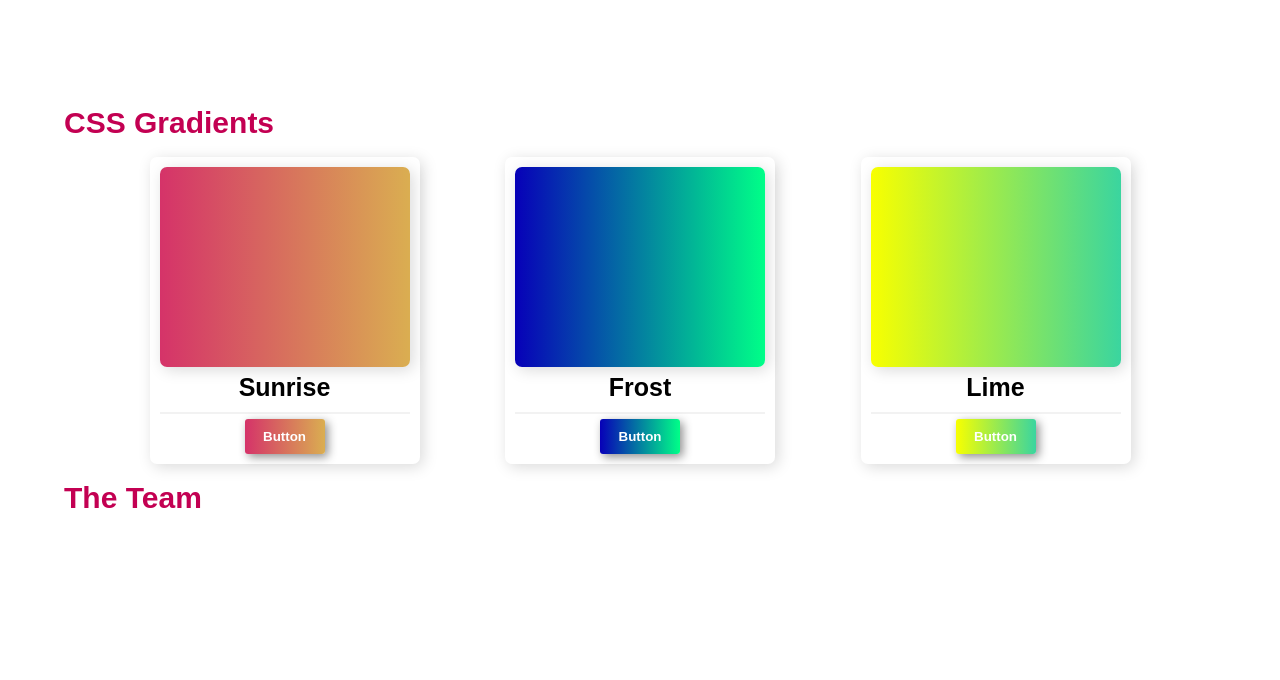
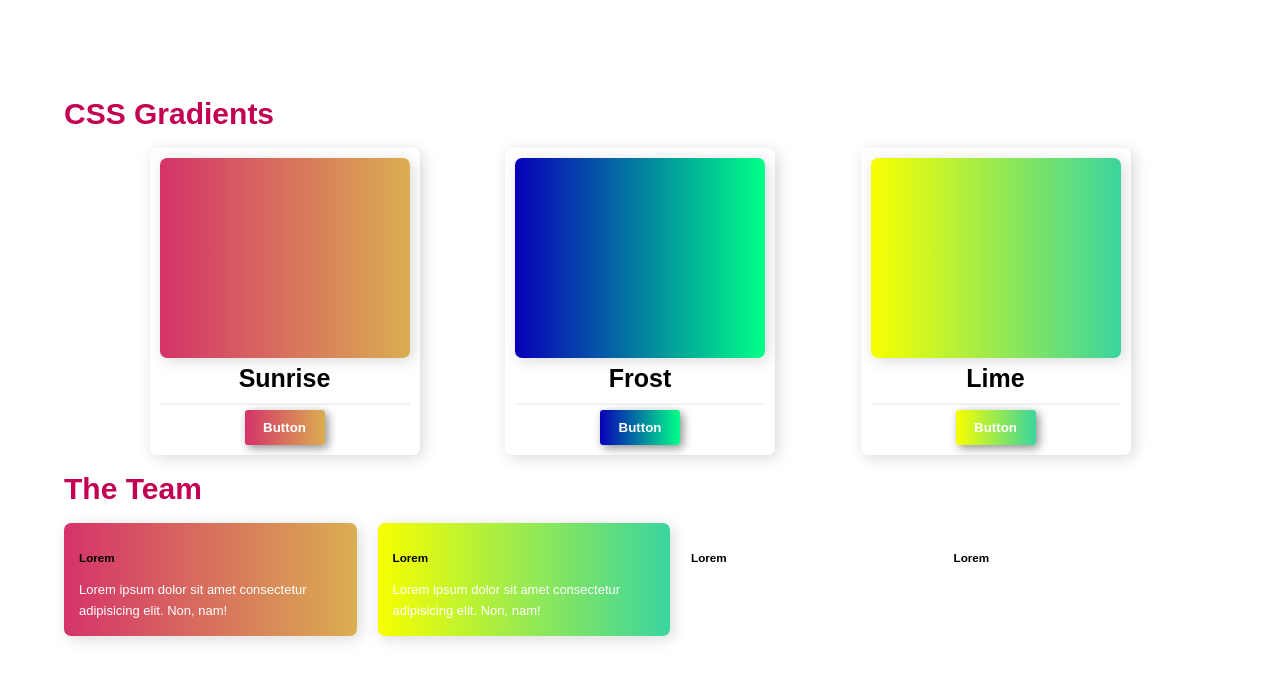
Before and after one commit to warrenmalangis/Malangis-css-component-Exercise, a plain HTML site: page index.html in a window 1280 px wide. Drawn offline with Linux system fonts and the light colour scheme.

Commit message:
card horizontal redesign

```diff
--- a/css/styles.css
+++ b/css/styles.css
@@ -107,18 +107,23 @@ hr {
   justify-content: space-evenly;
   max-width: 90vw;
 }
-.card-horizontal {
+.card-horizontal-1 {
   padding: 1.5rem;
   margin-right: 2.1rem;
   border-radius: 0.7rem;
   box-shadow: 0.3rem 0.3rem 1.5rem rgba(0, 0, 0, 0.15);
   max-width: 32rem;
+  background: linear-gradient(90deg, #d53369 0%, #daae51 100%);
 }
-.mini-title {
-  font-size: 1.5rem;
-  color: #fff;
-  font-weight: bold;
-}
+.card-horizontal-2 {
+  padding: 1.5rem;
+  margin-right: 2.1rem;
+  border-radius: 0.7rem;
+  box-shadow: 0.3rem 0.3rem 1.5rem rgba(0, 0, 0, 0.15);
+  max-width: 32rem;
+  background: linear-gradient(90deg, #f8ff00 0%, #3ad59f 100%);
+  }
+
 .card-paragraph {
   font-size: 1.3rem;
   color:  #fff;
```
